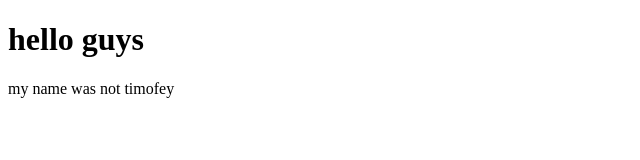
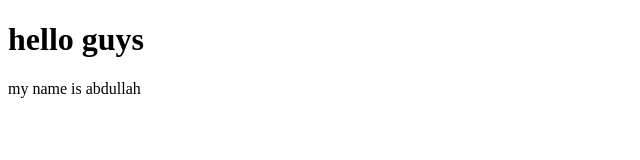
Before and after one commit to corcorm9/citest, a website: page alban.html in a window 1280 px wide. Shown: the full height of the page, 0-640 px from the left. Drawn offline with Linux system fonts and the light colour scheme.

Commit message:
pleasepleaseplease

```diff
--- a/alban.html
+++ b/alban.html
@@ -7,6 +7,6 @@
 </head>
 <body>
     <h1>hello guys</h1>
-    <p>my name was not timofey</p>
+    <p>my name is abdullah</p>
 </body>
 </html>
```
